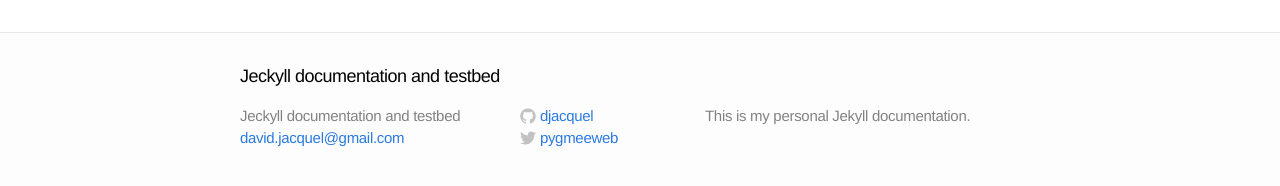
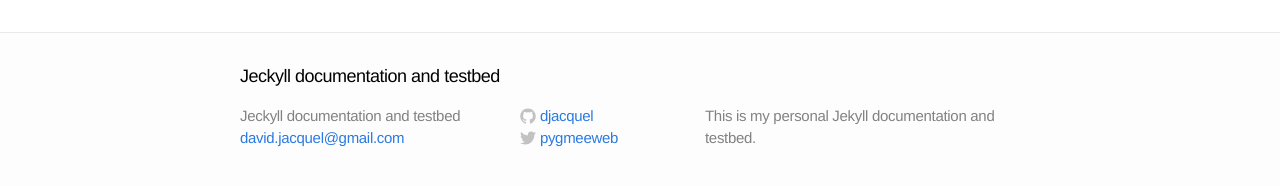
Before and after one commit to djacquel/JekyllDoc, a Jekyll site: the page built from index.html, in a window 1280 px wide. Shown: the part 243-429 px from the top of the page. Built offline with Jekyll 4.4.1, drawn with Linux system fonts in a browser that asks for light colours.

Commit message:
configure sass + versions

```diff
--- a/_config.yml
+++ b/_config.yml
@@ -2,7 +2,7 @@
 title: Jeckyll documentation and testbed
 email: david.jacquel@gmail.com
 
-description: "This is my personal Jekyll documentation."
+description: "This is my personal Jekyll documentation and testbed."
 
 baseurl: "/JekyllDoc"
 url: "http://pygmeeweb.com"
@@ -13,3 +13,12 @@
 # Build settings
 markdown: kramdown
 permalink: pretty
+
+
+sass:
+  sass_dir: assets/stylesheets
+
+
+# packages versions
+
+twb-sass-version: 2.3.0
```
